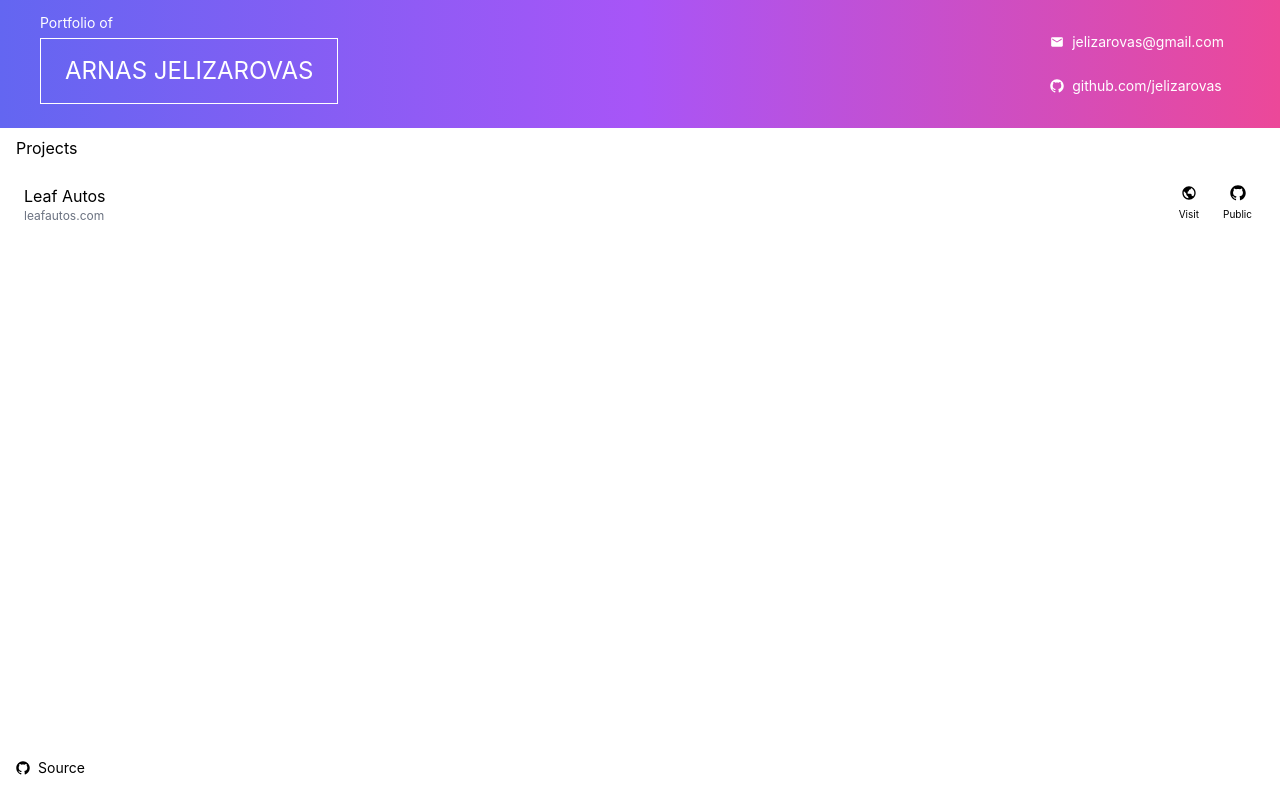
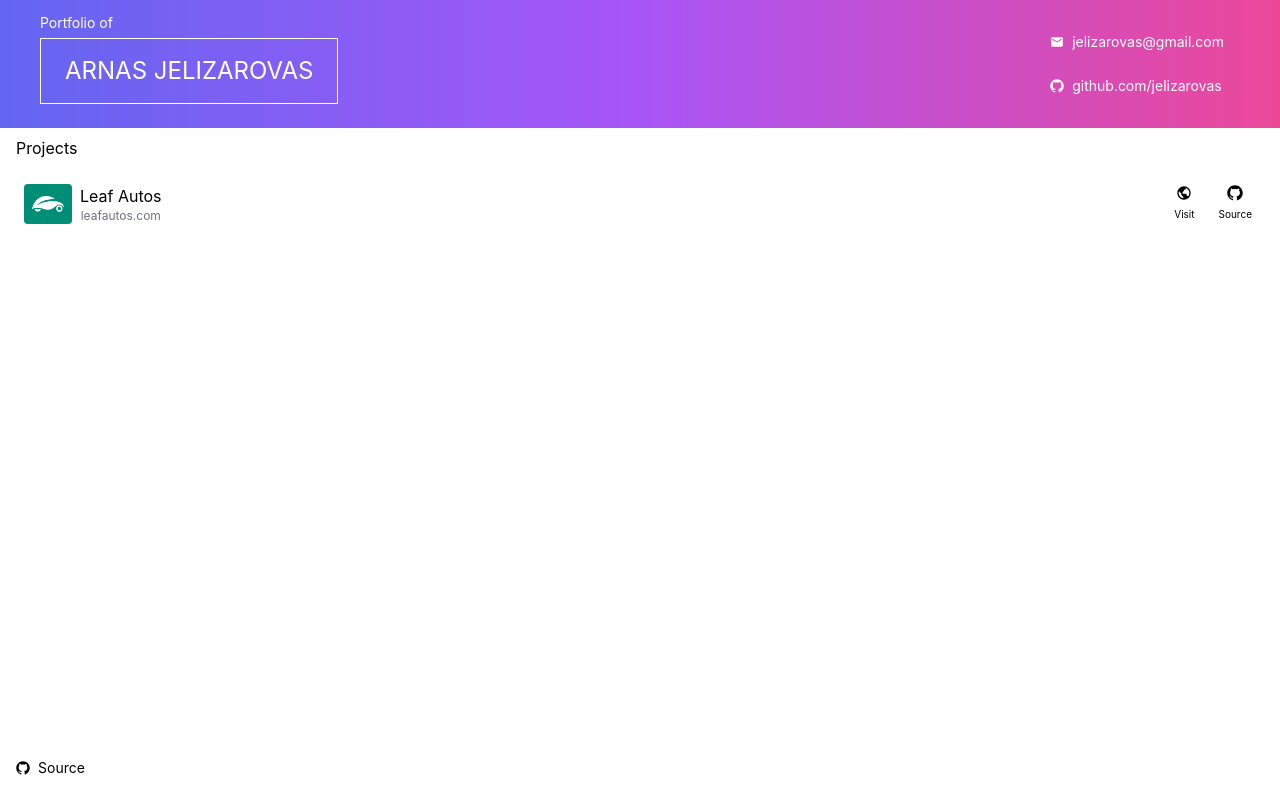
Before and after one commit to jelizarovas/portfolio, a React (Vite) app: page / in a window 1280 px wide. Built offline with nearby package versions, Linux system fonts and the light colour scheme.

Commit message:
styling updates & added logo

```diff
--- a/src/App.jsx
+++ b/src/App.jsx
@@ -42,12 +42,21 @@ const ListItem = (props) => {
       <button
         type="button"
         onClick={props?.select(props?.url)}
-        className="flex flex-col  p-2 w-full "
+        className="flex  p-2 w-full "
       >
-        <span name={props?.url}> {props?.name}</span>
-        <span name={props?.url} className="text-gray-500 text-xs">
-          {props?.url}
+        <span className="bg-[#008e76] rounded p-2 w-12 mr-2 h-full flex justify-center items-center">
+          <img
+            src="/public/projects/leafautos.com/logo.png"
+            alt="dealership logo"
+            className=" w-full"
+          />
         </span>
+        <div className="flex flex-col">
+          <span name={props?.url}> {props?.name}</span>
+          <span name={props?.url} className="text-gray-500 text-xs">
+            {props?.url}
+          </span>
+        </div>
       </button>
       <div className="flex items-center">
         {props?.link && (
@@ -72,7 +81,7 @@ const ListItem = (props) => {
           >
             <RxGithubLogo />
             <span className=" px-1 py-0.5 rounded text-[10px]">
-              {props?.github ? "Public" : "Private"}
+              {props?.github ? "Source" : "Private"}
             </span>
           </a>
         )}
```
Also changed, not shown: public/projects/leafautos.com/logo.png (added).
